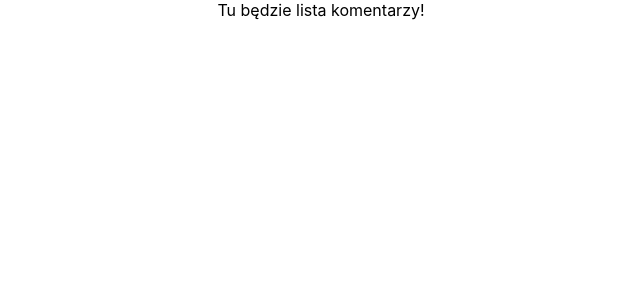
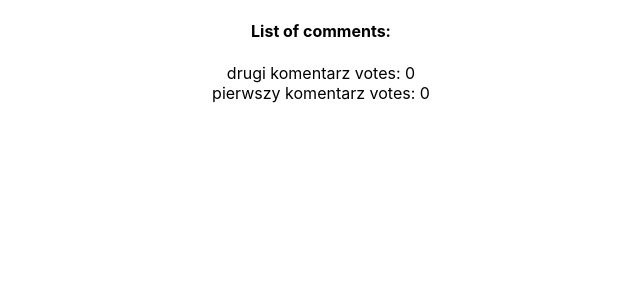
Before and after one commit to RomanJedras/redux-fsa-action, a React (Create React App) app in the folder redux-demo/: page / in a window 1280 px wide. Shown: the top 300 px of the page, without its empty margins (319-959 px from the left). Built offline with nearby package versions, Linux system fonts and the light colour scheme.

Commit message:
Fix display list comments

```diff
--- a/redux-demo/src/App.js
+++ b/redux-demo/src/App.js
@@ -1,11 +1,14 @@
 import React from 'react';
 import './App.css';
+import CommentsList from './CommentsListContainer';
+
 
 const App = () => {
 	return (
 		<div className="App">
-		Tu będzie lista komentarzy!
-	</div>
+		<h4>List of comments:</h4>
+		<CommentsList/>
+		</div>
 );
 };
 
--- /dev/null
+++ b/redux-demo/src/CommentsList.css
@@ -0,0 +1,4 @@
+.CommentsList {
+	list-style: none;
+	padding: 0;
+}
--- a/redux-demo/src/actions.js
+++ b/redux-demo/src/actions.js
@@ -4,7 +4,7 @@ import uuid from 'uuid';
 export const ADD_COMMENT = 'ADD_COMMENT';
 
  function addComment(text){
-	return {
+ 	return {
 		type: ADD_COMMENT,
 		text,
 		id: uuid.v4()
--- a/redux-demo/src/reducer.js
+++ b/redux-demo/src/reducer.js
@@ -1,6 +1,8 @@
 import { combineReducers } from 'redux';
 import comments from './comments';
 import users from './users.js';
+
+
 
 const reducer = combineReducers({
 	comments,
```
Also changed, not shown: redux-demo/src/CommentsList.js (+5 -2 lines).
